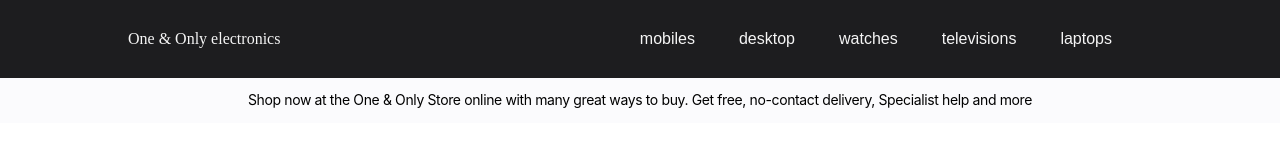
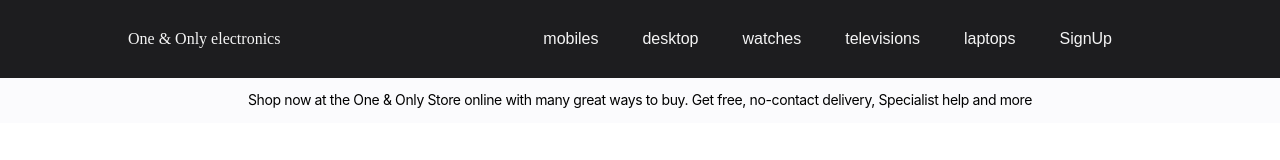
Before and after one commit to Fahad-copter/One_n_Only, a plain HTML site: page index.html in a window 1280 px wide. Shown: the top 160 px of the page. Drawn offline with Linux system fonts and the light colour scheme.

Commit message:
NavBaar Signup-Addition
---

```diff
--- a/index.html
+++ b/index.html
@@ -23,6 +23,9 @@
                     </li>
                     <li class="navli">
                         <a href="#laptops" class="nava">laptops</a>
+                    </li>
+                    <li class="navli">
+                        <a href="#SignUp" class="nava">SignUp</a>
                     </li>
                 </ul>
             </nav>
```
